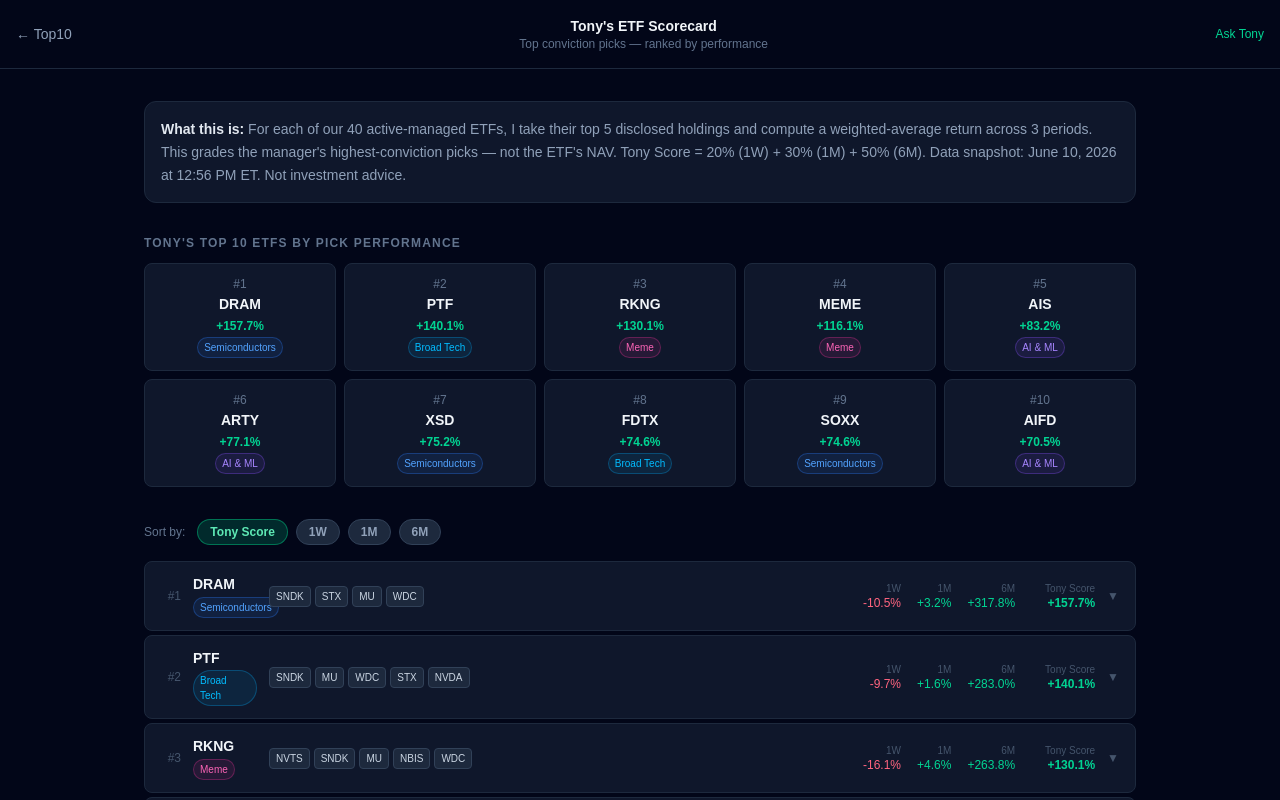
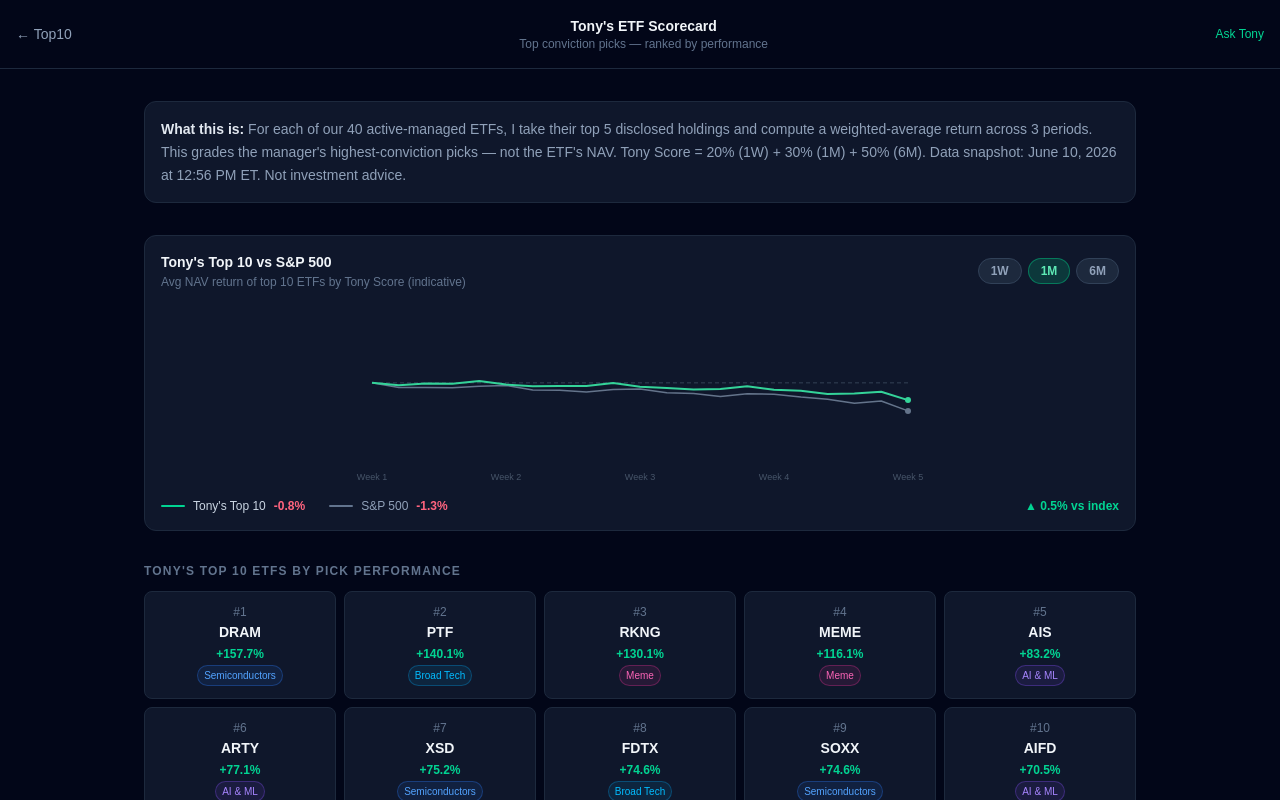
Before and after one commit to spready2026io-lgtm/top10, a Next.js app: page /scorecard in a window 1280 px wide. Shown: the top 800 px of the page. Built offline with nearby package versions, Linux system fonts and the light colour scheme.

Commit message:
feat: add Top 10 vs S&P 500 chart to scorecard page (1W/1M/6M toggle)

```diff
--- a/app/scorecard/page.tsx
+++ b/app/scorecard/page.tsx
@@ -3,9 +3,10 @@
 import { useState, useMemo } from 'react';
 import Link from 'next/link';
 import { computeScorecard } from '@/lib/scorecard';
-import { SCAN_TIMESTAMP_NY } from '@/lib/data';
+import { SCAN_TIMESTAMP_NY, ETF_RETURNS, SPY_RET } from '@/lib/data';
 
 type SortKey = 'tonyScore' | 'score1W' | 'score1M' | 'score6M';
+type ChartPeriod = '1W' | '1M' | '6M';
 
 const THEME_COLOR: Record<string, string> = {
   'AI & ML':        'text-violet-400 bg-violet-500/10 border-violet-500/30',
@@ -28,9 +29,62 @@ function color(n: number | null): string {
 
 const ALL_DATA = computeScorecard();
 
+// Compute top 10 ETFs average return per period for the chart
+function getTop10Avg(period: ChartPeriod): number {
+  const top10 = ALL_DATA.slice(0, 10);
+  const vals = top10.map(r => ETF_RETURNS[r.etf]?.[period]).filter((v): v is number => v != null);
+  if (!vals.length) return 0;
+  return vals.reduce((a, b) => a + b, 0) / vals.length;
+}
+
+// Build SVG bar chart data for a given period
+function chartData(period: ChartPeriod) {
+  const tony = getTop10Avg(period);
+  const spy  = SPY_RET[period];
+  return { tony, spy };
+}
+
+// Generate a simple indexed line path from a final return value (deterministic)
+function makeLine(finalReturn: number, n: number, seed: number): number[] {
+  const target = 100 + finalReturn;
+  const pts: number[] = [100];
+  let cur = 100;
+  for (let i = 1; i < n; i++) {
+    const remaining = n - i;
+    const drift = (target - cur) / remaining * 0.4;
+    const noise = Math.sin(i * 1.9 + seed) * Math.cos(i * 0.7 + seed * 1.3)
+                  * Math.max(0.2, Math.abs(finalReturn) * 0.1);
+    cur = parseFloat((cur + drift + noise).toFixed(2));
+    pts.push(cur);
+  }
+  pts[n - 1] = parseFloat(target.toFixed(2));
+  return pts;
+}
+
+const PERIOD_POINTS: Record<ChartPeriod, number> = { '1W': 5, '1M': 21, '6M': 26 };
+const PERIOD_LABELS: Record<ChartPeriod, string[]> = {
+  '1W': ['Mon','Tue','Wed','Thu','Fri'],
+  '1M': ['Week 1','Week 2','Week 3','Week 4','Week 5'],
+  '6M': ['Jan','Feb','Mar','Apr','May','Jun'],
+};
+
+function buildLinePath(pts: number[], w: number, h: number, pad: number): string {
+  const all = pts;
+  const minV = Math.min(...all) - 1;
+  const maxV = Math.max(...all) + 1;
+  const xStep = (w - pad * 2) / (pts.length - 1);
+  const yScale = (h - pad * 2) / (maxV - minV);
+  return pts.map((v, i) => {
+    const x = pad + i * xStep;
+    const y = h - pad - (v - minV) * yScale;
+    return `${i === 0 ? 'M' : 'L'}${x.toFixed(1)},${y.toFixed(1)}`;
+  }).join(' ');
+}
+
 export default function ScorecardPage() {
   const [sortKey, setSortKey] = useState<SortKey>('tonyScore');
   const [expanded, setExpanded] = useState<string | null>(null);
+  const [chartPeriod, setChartPeriod] = useState<ChartPeriod>('1M');
 
   const sorted = useMemo(() => {
     return [...ALL_DATA].sort((a, b) => {
@@ -76,6 +130,95 @@ export default function ScorecardPage() {
         <div className="mb-8 p-4 bg-slate-900 border border-slate-800 rounded-xl text-sm text-slate-400 leading-relaxed">
           <span className="text-slate-200 font-semibold">What this is:</span> For each of our 40 active-managed ETFs, I take their top 5 disclosed holdings and compute a weighted-average return across 3 periods. This grades the manager&apos;s highest-conviction picks — not the ETF&apos;s NAV. Tony Score = 20% (1W) + 30% (1M) + 50% (6M). Data snapshot: {SCAN_TIMESTAMP_NY}. Not investment advice.
         </div>
+
+        {/* Chart: Tony's Top 10 vs S&P 500 */}
+        {(() => {
+          const n = PERIOD_POINTS[chartPeriod];
+          const { tony, spy } = chartData(chartPeriod);
+          const tonyPts = makeLine(tony, n, 7);
+          const spyPts  = makeLine(spy,  n, 31);
+          const allPts  = [...tonyPts, ...spyPts];
+          const minV = Math.min(...allPts) - 2;
+          const maxV = Math.max(...allPts) + 2;
+          const W = 600; const H = 180; const PAD = 32;
+          const xStep  = (W - PAD * 2) / (n - 1);
+          const yScale = (H - PAD * 2) / (maxV - minV);
+          const toPath = (pts: number[]) =>
+            pts.map((v, i) => {
+              const x = PAD + i * xStep;
+              const y = H - PAD - (v - minV) * yScale;
+              return `${i === 0 ? 'M' : 'L'}${x.toFixed(1)},${y.toFixed(1)}`;
+            }).join(' ');
+          const baselineY = H - PAD - (100 - minV) * yScale;
+          const labels = PERIOD_LABELS[chartPeriod];
+          const labelStep = Math.floor((n - 1) / (labels.length - 1));
+
+          return (
+            <div className="mb-8 bg-slate-900 border border-slate-800 rounded-xl p-4">
+              <div className="flex items-center justify-between mb-4">
+                <div>
+                  <div className="font-bold text-sm">Tony&apos;s Top 10 vs S&amp;P 500</div>
+                  <div className="text-xs text-slate-500 mt-0.5">Avg NAV return of top 10 ETFs by Tony Score (indicative)</div>
+                </div>
+                <div className="flex gap-1.5">
+                  {(['1W','1M','6M'] as ChartPeriod[]).map(p => (
+                    <button key={p} onClick={() => setChartPeriod(p)}
+                      className={`px-3 py-1 rounded-full text-xs font-bold border transition-colors ${
+                        chartPeriod === p
+                          ? 'bg-emerald-500/20 border-emerald-500/50 text-emerald-300'
+                          : 'bg-slate-800 border-slate-700 text-slate-400 hover:text-slate-200'
+                      }`}>{p}</button>
+                  ))}
+                </div>
+              </div>
+
+              <svg viewBox={`0 0 ${W} ${H}`} className="w-full" style={{ height: 180 }}>
+                {/* Baseline at 100 */}
+                <line x1={PAD} y1={baselineY} x2={W - PAD} y2={baselineY} stroke="#334155" strokeWidth="1" strokeDasharray="4 3" />
+
+                {/* S&P 500 line */}
+                <path d={toPath(spyPts)} fill="none" stroke="#64748b" strokeWidth="1.5" strokeLinejoin="round" />
+                {/* Tony line */}
+                <path d={toPath(tonyPts)} fill="none" stroke="#34d399" strokeWidth="2" strokeLinejoin="round" />
+
+                {/* End dots */}
+                <circle cx={(PAD + (n-1)*xStep).toFixed(1)} cy={(H - PAD - (tonyPts[n-1] - minV)*yScale).toFixed(1)} r="3" fill="#34d399" />
+                <circle cx={(PAD + (n-1)*xStep).toFixed(1)} cy={(H - PAD - (spyPts[n-1]  - minV)*yScale).toFixed(1)} r="3" fill="#64748b" />
+
+                {/* X labels */}
+                {labels.map((lbl, i) => {
+                  const xi = Math.min(i * labelStep, n - 1);
+                  return (
+                    <text key={lbl} x={PAD + xi * xStep} y={H - 6} textAnchor="middle" fill="#475569" fontSize="9">{lbl}</text>
+                  );
+                })}
+              </svg>
+
+              {/* Legend + return badges */}
+              <div className="flex items-center gap-6 mt-3 text-xs">
+                <div className="flex items-center gap-2">
+                  <span className="w-6 h-0.5 bg-emerald-400 inline-block rounded" />
+                  <span className="text-slate-300">Tony&apos;s Top 10</span>
+                  <span className={`font-bold ${tony >= 0 ? 'text-emerald-400' : 'text-rose-400'}`}>
+                    {tony >= 0 ? '+' : ''}{tony.toFixed(1)}%
+                  </span>
+                </div>
+                <div className="flex items-center gap-2">
+                  <span className="w-6 h-0.5 bg-slate-500 inline-block rounded" />
+                  <span className="text-slate-400">S&amp;P 500</span>
+                  <span className={`font-bold ${spy >= 0 ? 'text-emerald-400' : 'text-rose-400'}`}>
+                    {spy >= 0 ? '+' : ''}{spy.toFixed(1)}%
+                  </span>
+                </div>
+                {tony !== spy && (
+                  <div className={`ml-auto font-bold ${tony > spy ? 'text-emerald-400' : 'text-rose-400'}`}>
+                    {tony > spy ? '▲' : '▼'} {Math.abs(tony - spy).toFixed(1)}% vs index
+                  </div>
+                )}
+              </div>
+            </div>
+          );
+        })()}
 
         {/* Top 10 highlight */}
         <div className="mb-8">
```
